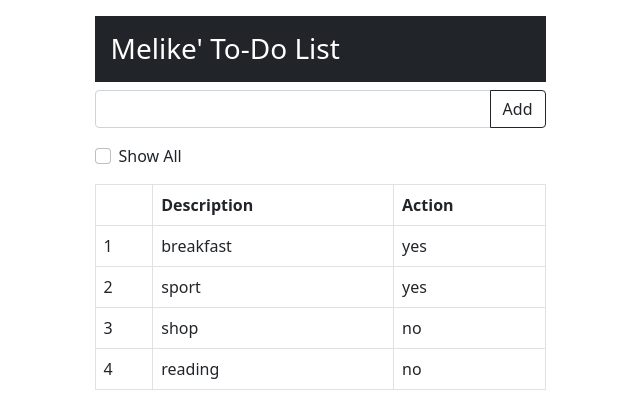
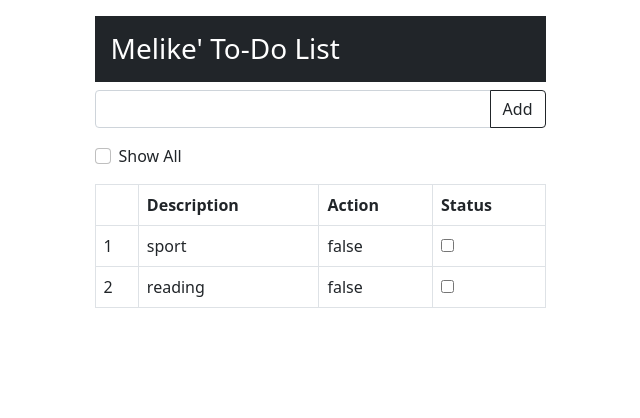
Before and after one commit to melikeoztekin/todoapp, an Angular app: page / in a window 1280 px wide. Shown: the top 418 px of the page, without its empty margins (320-960 px from the left). Built offline with nearby package versions, Linux system fonts and the light colour scheme.

Commit message:
Two way binding

```diff
--- a/src/app/app.module.ts
+++ b/src/app/app.module.ts
@@ -1,4 +1,5 @@
 import { NgModule } from '@angular/core';
+import { FormsModule } from '@angular/forms';
 import { BrowserModule } from '@angular/platform-browser';
 
 import { TodoComponent } from './todo/todo.component';
@@ -8,7 +9,8 @@
     TodoComponent
   ],
   imports: [
-    BrowserModule
+    BrowserModule,
+    FormsModule
   ],
   providers: [],
   bootstrap: [TodoComponent]
--- a/src/app/model.ts
+++ b/src/app/model.ts
@@ -7,10 +7,10 @@
     constructor(){
         this.name="Melike";
         this.items=[
-            { description: "breakfast", action:"yes" },
-            { description: "sport", action:"yes" },
-            { description: "shop", action:"no" },
-            { description: "reading", action:"no" }
+            { description: "breakfast", action: true },
+            { description: "sport", action: false },
+            { description: "shop", action: true },
+            { description: "reading", action: false }
         ];
     }
 }
--- a/src/app/todo/todo.component.html
+++ b/src/app/todo/todo.component.html
@@ -11,7 +11,7 @@
         </button>
       </div>
       <div class="form-check mb-3">
-        <input type="checkbox" class="form-check-input" name="" id="displayAll">
+        <input type="checkbox" class="form-check-input" name="" id="displayAll" [(ngModel)]="displayAll">
         <label for="displayAll" class="form-check-label">Show All</label>
       </div>
       <table class="table table-bordered">
@@ -20,6 +20,7 @@
             <th></th>
             <th>Description</th>
             <th>Action</th>
+            <th>Status</th>
           </tr>
         </thead>
         <tbody>
@@ -27,6 +28,7 @@
             <td>{{ i+1 }}</td>
             <td>{{ item.description }}</td>
             <td>{{ item.action }}</td>
+            <td><input type="checkbox" [(ngModel)]="item.action"></td>
           </tr>
         </tbody>
       </table>
--- a/src/app/todo/todo.component.ts
+++ b/src/app/todo/todo.component.ts
@@ -15,13 +15,18 @@
     return this.model.name;
   }
 
+  displayAll : boolean = false;
+
   getItems(){
-    return this.model.items;
+    if (this.displayAll) {
+      return this.model.items;
+    }
+    return this.model.items.filter(item => item.action== false);
   }
 
   addItem(value:string){
     if(value != ""){
-      this.model.items.push({ description: value, action:"no" });
+      this.model.items.push({ description: value, action: false });
     }
     else{
       alert("Fields cannot be left blank.");
```
Also changed, not shown: src/app/todoItem.ts (+1 -24 lines).
